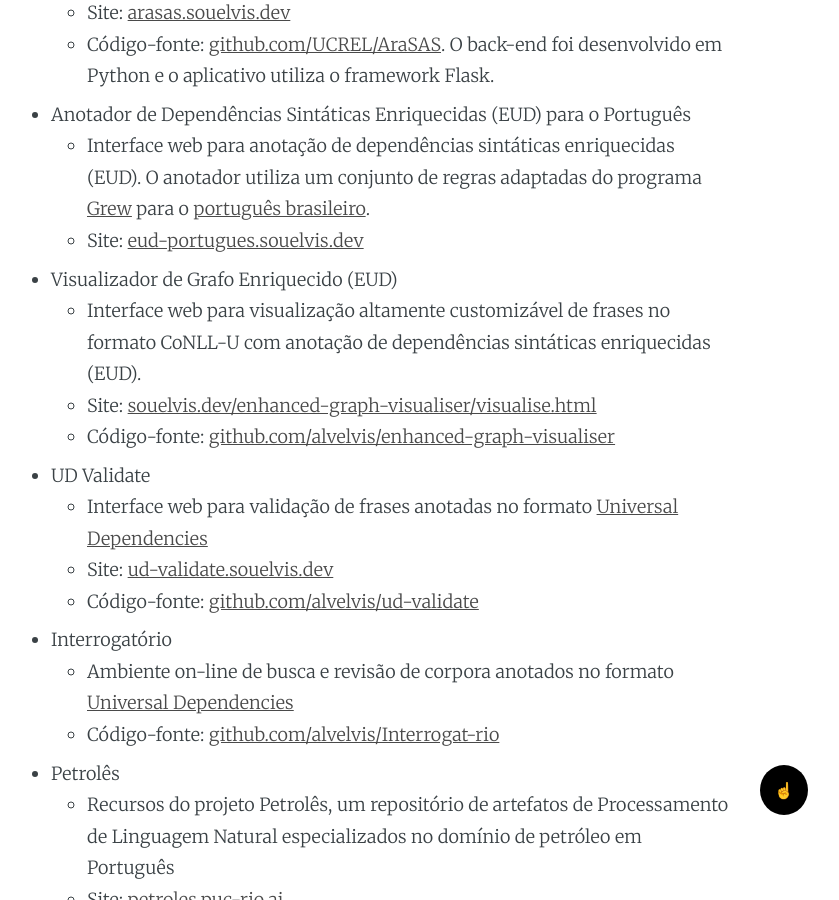
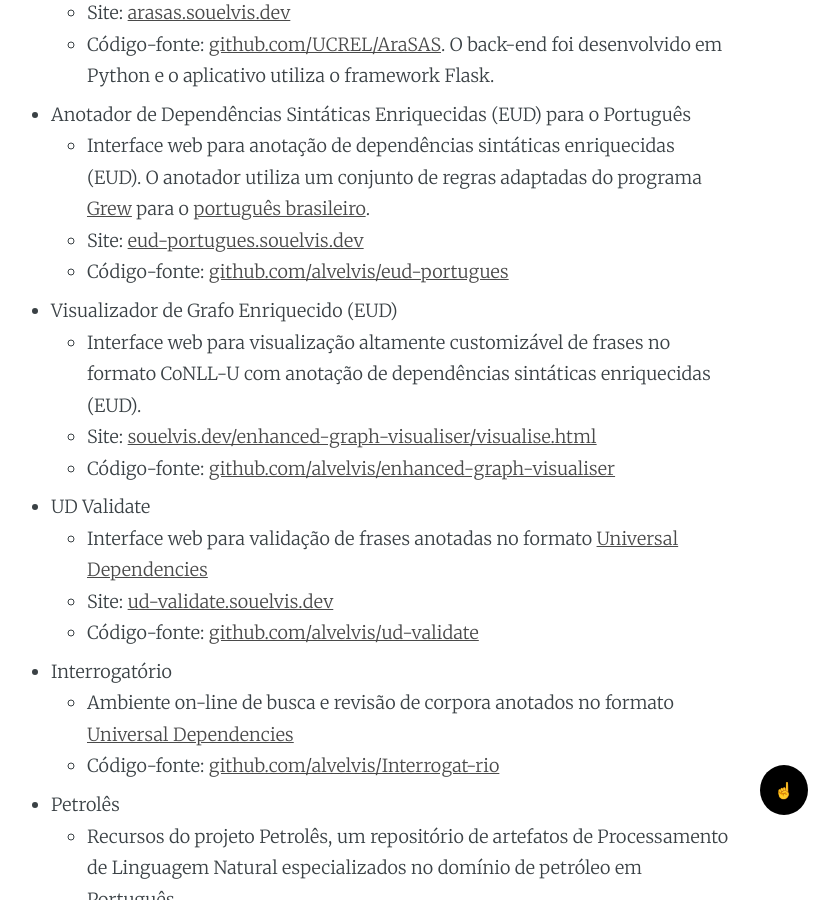
Before and after one commit to alvelvis/alvelvis.github.io, a Jekyll site: the page built from freela.md, in a window 1280 px wide and 900 px high, scrolled down 1500 px. Shown: the whole window, without its empty margins (264-1103 px from the left). Built offline with Jekyll 4.4.1, drawn with Linux system fonts in a browser that asks for light colours.

Commit message:
update source code

```diff
--- a/_config.yml
+++ b/_config.yml
@@ -45,6 +45,7 @@
 \n- Anotador de Dependências Sintáticas Enriquecidas (EUD) para o Português
 \n\t- Interface web para anotação de dependências sintáticas enriquecidas (EUD). O anotador utiliza um conjunto de regras adaptadas do programa [Grew](http://grew.fr/) para o [português brasileiro](https://sol.sbc.org.br/index.php/stil/article/view/31134).
 \n\t- Site: [eud-portugues.souelvis.dev](https://eud-portugues.souelvis.dev/)
+\n\t- Código-fonte: [github.com/alvelvis/eud-portugues](https://github.com/alvelvis/eud-portugues)
 \n- Visualizador de Grafo Enriquecido (EUD)
 \n\t- Interface web para visualização altamente customizável de frases no formato CoNLL-U com anotação de dependências sintáticas enriquecidas (EUD).
 \n\t- Site: [souelvis.dev/enhanced-graph-visualiser/visualise.html](https://souelvis.dev/enhanced-graph-visualiser/visualise.html)
```
